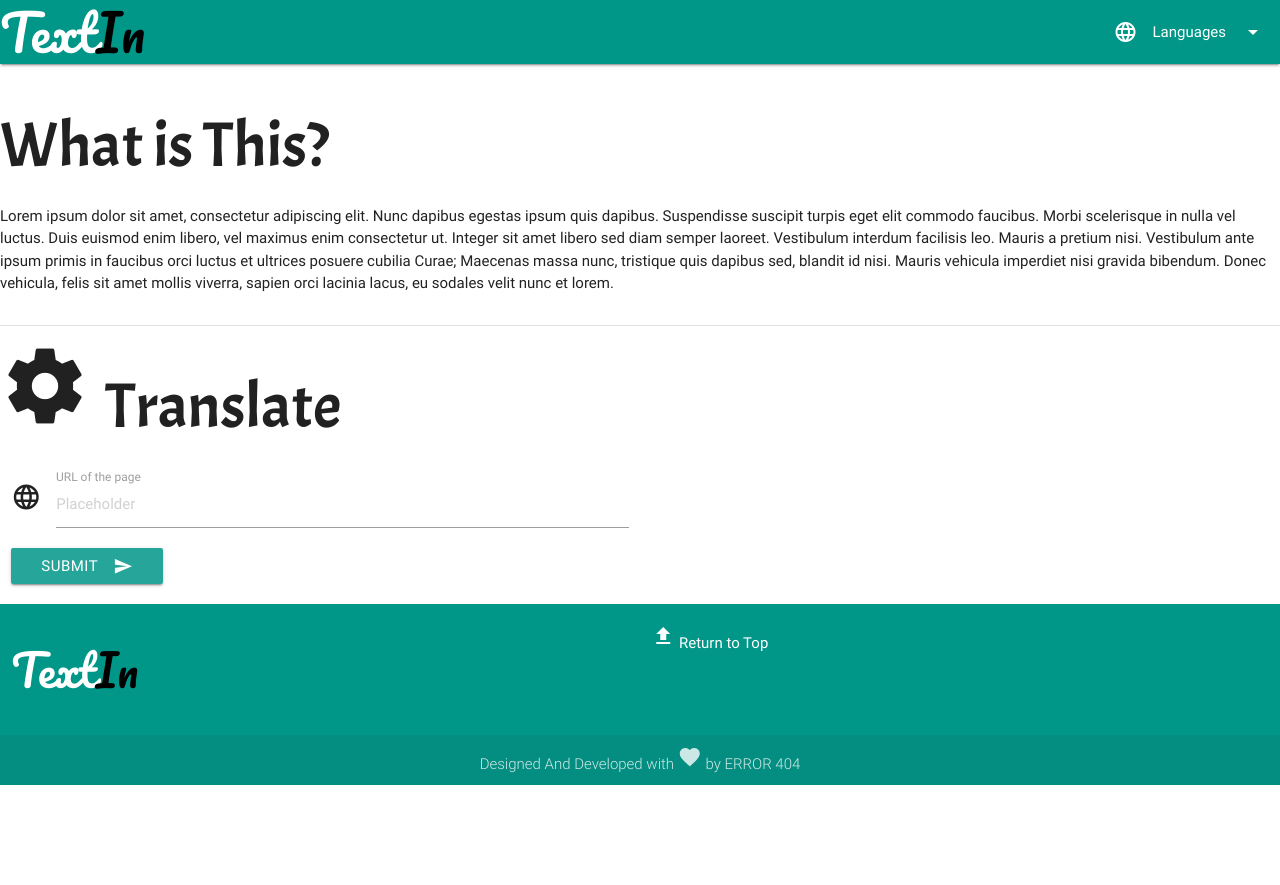
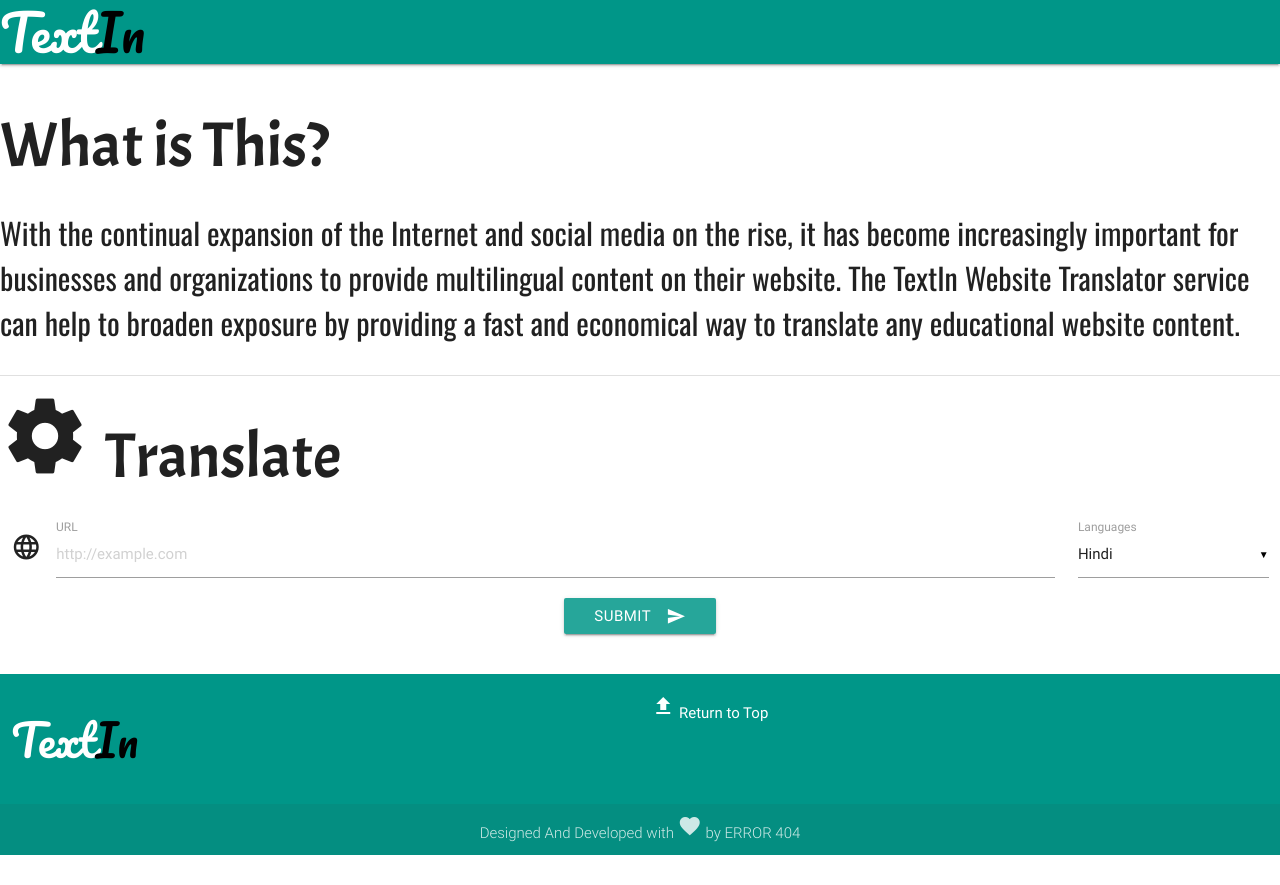
Before and after one commit to dpmittal/hack18, a plain HTML site: page index.html in a window 1280 px wide. Before the commit the page ends 800 px from the top, so only its background shows below. Drawn offline with nearby package versions, Linux system fonts and the light colour scheme.

Commit message:
Updated UI

```diff
--- a/css/main.css
+++ b/css/main.css
@@ -18,3 +18,7 @@ a {
   text-decoration: none;
   color: white;
 }
+.oswald {
+  font-family: 'Oswald', sans-serif;
+  font-size: 30px;
+}
--- a/index.html
+++ b/index.html
@@ -11,47 +11,49 @@
       <meta name="viewport" content="width=device-width, initial-scale=1.0"/>
       <link href="https://fonts.googleapis.com/css?family=Pacifico" rel="stylesheet">
       <link href="https://fonts.googleapis.com/css?family=Acme" rel="stylesheet">
+      <link href="https://fonts.googleapis.com/css?family=Oswald" rel="stylesheet">
       <title> TextIn </title>
     </head>
 
     <body>
-      <ul id="dropdown1" class="dropdown-content">
-        <li><a href="#!">one</a></li>
-        <li><a href="#!">two</a></li>
-        <li class="divider"></li>
-        <li><a href="#!">three</a></li>
-      </ul>
       <nav id="top">
       <div class="nav-wrapper teal">
+        <a href="#" data-activates="mobile-demo" class="button-collapse"><i class="material-icons">menu</i></a>
         <a href="#" class="brand-logo align-left"><span class ="logo-large"> Text<span class ="logo-half">In</span> </span></a>
-        <ul class="right hide-on-med-and-down">
-        <li>
-          <a class="dropdown-button" href="#!" data-activates="dropdown1">
-            <i class="material-icons left">language</i>
-            Languages
-            <i class="material-icons right">arrow_drop_down</i></a></li>
-          </ul>
       </div>
     </nav>
     <div class = "section">
       <h1> What is This? </h1>
-      <p> Lorem ipsum dolor sit amet, consectetur adipiscing elit. Nunc dapibus egestas ipsum quis dapibus. Suspendisse suscipit turpis eget elit commodo faucibus. Morbi scelerisque in nulla vel luctus. Duis euismod enim libero, vel maximus enim consectetur ut. Integer sit amet libero sed diam semper laoreet. Vestibulum interdum facilisis leo. Mauris a pretium nisi. Vestibulum ante ipsum primis in faucibus orci luctus et ultrices posuere cubilia Curae; Maecenas massa nunc, tristique quis dapibus sed, blandit id nisi. Mauris vehicula imperdiet nisi gravida bibendum. Donec vehicula, felis sit amet mollis viverra, sapien orci lacinia lacus, eu sodales velit nunc et lorem. </p>
-    </div>
+      <p class="oswald"> With the continual expansion of the Internet and social media on the rise, it has become increasingly important for businesses and organizations to provide multilingual content on their website.
+      The TextIn Website Translator service can help to broaden exposure by providing a fast and economical way to translate any educational website content. </p>
     <div class ="divider"> </div>
     <div class = "section">
         <i class="material-icons large icon left">settings</i>
         <h1> Translate </h1>
     <form class="col s12">
       <div class="row">
-        <div class="input-field col s6 align-left">
+        <div class="input-field col s10 align-left">
           <i class="material-icons prefix">language</i>
-          <input placeholder="Placeholder" id="url" type="text" class="validate">
-          <label for="url">URL of the page</label>
+          <input placeholder="http://example.com" id="url" type="text" class="validate">
+          <label for="url">URL</label>
+          </div>
+          <div class="input-field col s6 m6 l2">
+           <select>
+             <option value="hi" selected>Hindi</option>
+             <option value="ml">Malayalam</option>
+             <option value="mr">Marathi</option>
+             <option value="pa">Punjabi</option>
+             <option value="ta">Tamil</option>
+             <option value="te">Telugu</option>
+           </select>
+           <label>Languages</label>
+         </div>
+         <div class="row center">
           <button class="btn waves-effect waves-light" type="submit" name="action"> Submit
             <i class="material-icons right">send</i>
           </button>
         </div>
-      </div>
+        </div>
       </form>
         <footer class="page-footer teal">
           <div class ="row">
--- a/js/script.js
+++ b/js/script.js
@@ -1,2 +1,4 @@
-
-$(".dropdown-button").dropdown();
+$(document).ready(function() {
+    $('select').material_select();
+    $(".dropdown-button").dropdown();
+  });
```
Also changed, not shown: 2 other files.
